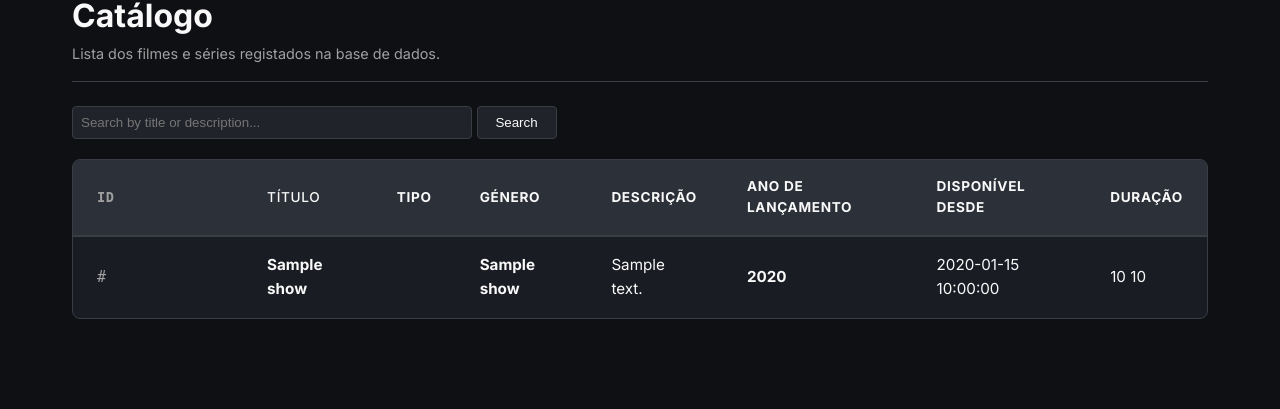
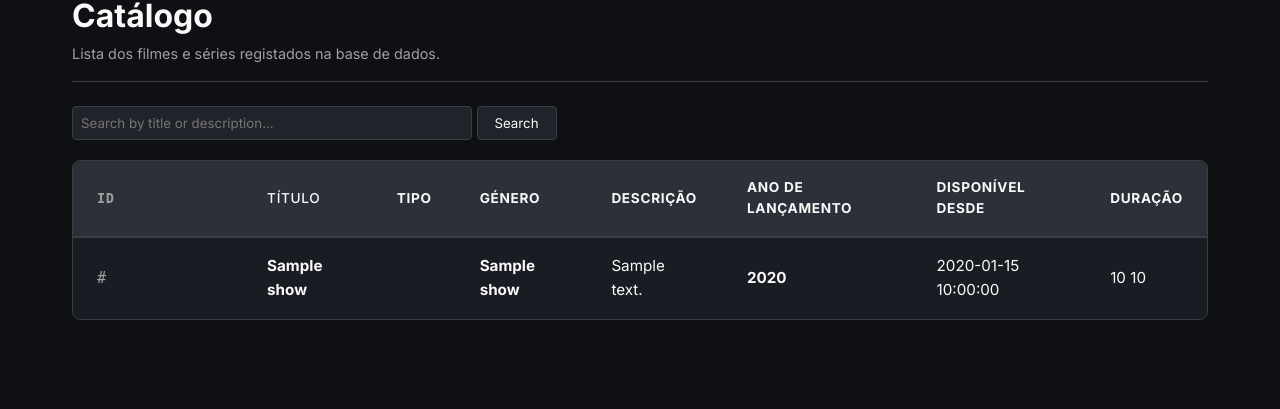
Before and after one commit to xaviert15/DisneyPlusDB, a Flask app: template app/templates/show_all.html in a window 1280 px wide. Shown: the part 113-522 px from the top of the page. Run offline with Flask 3, Linux system fonts and the light colour scheme; the template is opened without the code that fills it: most values are stand-ins (such as "Sample title", 1, 10 or a date in 2020).

Commit message:
Search - tipo de letra ajustado

```diff
--- a/app/templates/show_all.html
+++ b/app/templates/show_all.html
@@ -60,6 +60,7 @@
     color: #F9F9F9;
     background-color: #21232A;
     border: 1px solid #3A3D45;
+    font-family: inherit;
   }
 
   .filter-search-button {
@@ -70,6 +71,8 @@
     color: #F9F9F9;
     background-color: #21232A;
     border: 1px solid #3A3D45;
+    font-family: inherit;
+    cursor: pointer;
   }
 
   .table-container {
```
